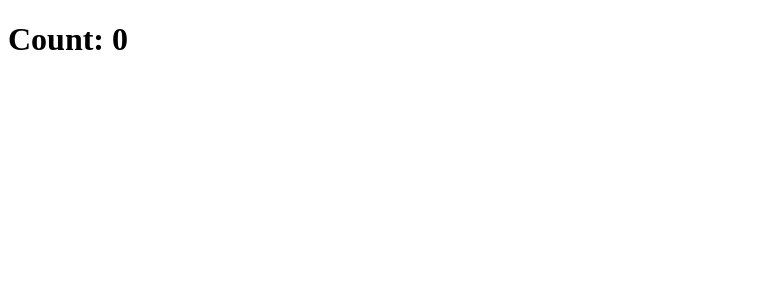
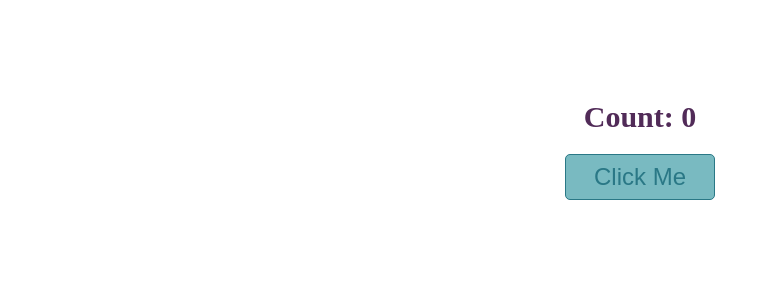
Before and after one commit to mate-academy/react_counter, a React (Create React App) app: page / in a window 1280 px wide. Shown: the top 300 px of the page, without its empty margins (0-769 px from the left). Built offline with nearby package versions, Linux system fonts and the light colour scheme; the HTML template or start-up script is replaced by a standard one.

Commit message:
on review

```diff
--- a/package.json
+++ b/package.json
@@ -10,7 +10,7 @@
     "prop-types": "^15.7.2",
     "react": "^16.12.0",
     "react-dom": "^16.12.0",
-    "react-scripts": "3.3.0"
+    "react-scripts": "^3.4.0"
   },
   "devDependencies": {
     "@mate-academy/eslint-config-react": "*",
--- a/src/App.js
+++ b/src/App.js
@@ -1,8 +1,9 @@
 import React from 'react';
 import './App.css';
+import { Counter } from './components/Counter/Counter';
 
 const App = () => (
-  <h1>Count: 0</h1>
+  <Counter />
 );
 
 export default App;
--- /dev/null
+++ b/src/components/Counter/Counter.css
@@ -0,0 +1,30 @@
+.counter {
+  width: 150px;
+  margin: auto;
+  margin-top: 100px;
+}
+
+.counter__title {
+  color: #512b58;
+  font-size: 30px;
+  text-align: center;
+}
+
+.counter__button {
+  width: 100%;
+  font-size: 24px;
+  line-height: 24px;
+  background-color: #79bac1;
+  color: #2a7886;
+  padding: 10px 0;
+  border: 1px solid #2a7886;
+  border-radius: 5px;
+  cursor: pointer;
+  outline: none;
+  transition: color 0.5s ease-in-out, background-color 0.5s ease-in-out;
+}
+
+.counter__button:hover {
+  color: #512b58;
+  background-color: #2a7886;
+}
--- /dev/null
+++ b/src/components/Counter/Counter.js
@@ -0,0 +1,33 @@
+import React from 'react';
+import './Counter.css';
+
+export class Counter extends React.Component {
+  state = {
+    value: 0,
+  }
+
+  handleCounter = (evt) => {
+    this.setState(prevState => ({
+      value: prevState.value + 1,
+    }));
+  }
+
+  render() {
+    const { value } = this.state;
+
+    return (
+      <div className="counter">
+        <h1 className="counter__title">
+          {`Count: ${value}`}
+        </h1>
+        <button
+          type="button"
+          className="counter__button"
+          onClick={this.handleCounter}
+        >
+          Click Me
+        </button>
+      </div>
+    );
+  }
+}
```
